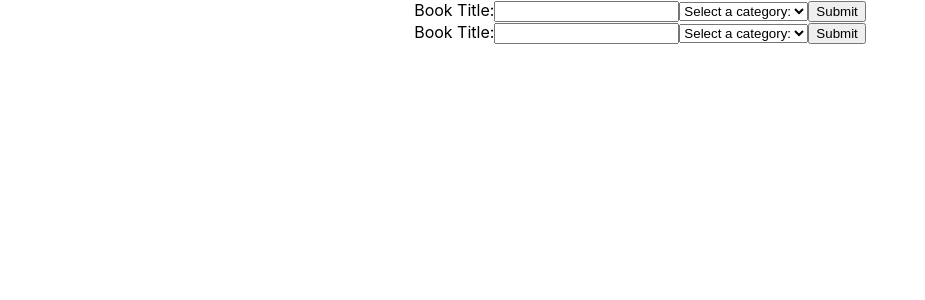
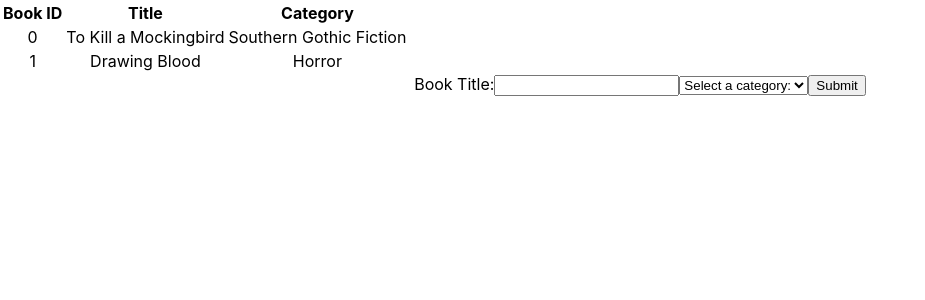
Before and after one commit to defoebrand/bad-magic-books, a React (Create React App) app: page / in a window 1280 px wide. Shown: the top 300 px of the page, without its empty margins (0-925 px from the left). Built offline with nearby package versions, Linux system fonts and the light colour scheme.

Commit message:
Implement BooksList

```diff
--- a/src/containers/BooksList.js
+++ b/src/containers/BooksList.js
@@ -1,12 +1,30 @@
-import BooksForm from './BooksForm';
-import '../styles/App.css';
-
-function BooksList() {
+export default function BooksList() {
+  // const { bookID, title, category } = props;
+  const books = [
+    {
+      bookID: 0,
+      title: 'To Kill a Mockingbird',
+      category: 'Southern Gothic Fiction',
+    }, {
+      bookID: 1,
+      title: 'Drawing Blood',
+      category: 'Horror',
+    },
+  ];
   return (
-    <div className="App">
-      <BooksForm />
-    </div>
+    <table>
+      <tr>
+        <th>Book ID</th>
+        <th>Title</th>
+        <th>Category</th>
+      </tr>
+      {books.map(value => (
+        <tr key={value}>
+          <td>{value.bookID}</td>
+          <td>{value.title}</td>
+          <td>{value.category}</td>
+        </tr>
+      ))}
+    </table>
   );
 }
-
-export default BooksList;
```
Also changed, not shown: 1 other file (tests, documents, lock files or other folders).
